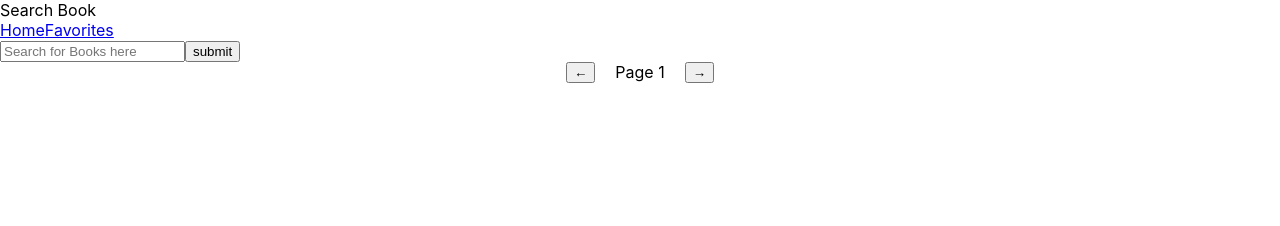
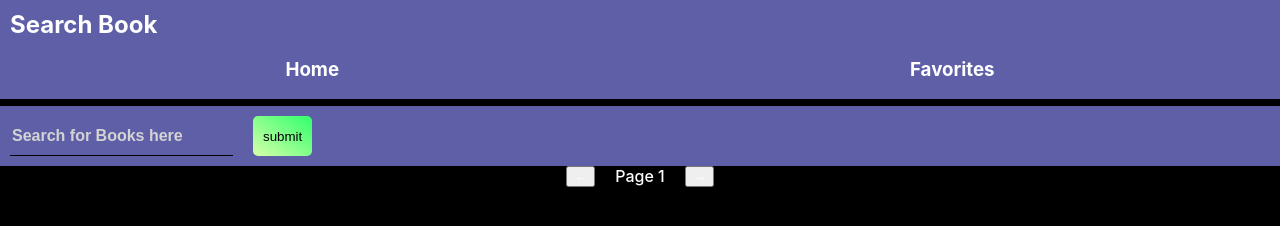
Before and after one commit to TheGetitGuy/bookapp, a React app: page / in a window 1280 px wide. Built offline with nearby package versions, Linux system fonts and the light colour scheme.

Commit message:
general styling

```diff
--- a/src/Components/BookSearch.css
+++ b/src/Components/BookSearch.css
@@ -8,7 +8,7 @@
   display: flex;
   flex-direction: column;
   justify-content: space-between;
-  background-color: rgb(179, 188, 196);
+  background-color: rgb(137, 137, 137);
   border-radius: 5px;
   margin:5px;
   padding:10px;
@@ -43,8 +43,48 @@
 }
 .pageControls > *{
   margin-inline: 10px;
+  color: white;
+  font-weight: 500;
+  margin-bottom:50px;
 }
 .bookDescription{
   flex: 1 1;
   overflow-y: auto;
 }
+form{
+  display: flex;
+  gap: 20px 20px;
+  background-color: var(--purple);
+  padding: 10px;
+}
+.searchInput{
+  color: white;
+  font-size: medium;
+  font-weight: 700;
+  text-decoration: none;
+  border: none;
+  outline: none;
+  background-color: transparent;
+  border-bottom: 1px solid black;
+}
+.searchInput::placeholder{
+  color: lightgrey;
+}
+form > button{
+  border: none;
+  background: rgb(215,255,171);
+  background: linear-gradient(35deg, rgba(215,255,171,1) 0%, rgba(48,255,106,1) 100%);
+  border-radius: 5px;
+  padding: 10px;
+  height: 40px;
+  transition: background 100ms;
+}
+form > button:hover{
+
+  background: linear-gradient(35deg, rgb(145, 216, 70) 0%, rgb(191, 236, 204) 100%);
+  cursor: pointer;
+}
+form > .loadingNotif{
+  margin: 0;
+  padding: 0;
+ }
--- a/src/Components/BookSearch.js
+++ b/src/Components/BookSearch.js
@@ -1,5 +1,6 @@
 import { useSelector, useDispatch } from "react-redux"
 import { useState } from "react"
+import loadingIcon from "./assets/loader.gif"
 import { fetchBookData, toggleWishlisted, incrementPage, decrementPage } from "./redux/bookSlice.js"
 import Book from "./Book.js"
 import useDebounce from "./useDebounce.js"
@@ -7,7 +8,7 @@ import "./BookSearch.css"
 function BookSearch() {
   const dispatch = useDispatch()
   const [queryString, setQueryString] = useState("")
-  const {loadingBooks, page} = useSelector((state)=>state.bookSlice)
+  const { loadingBooks, page } = useSelector((state) => state.bookSlice)
   const debounce = useDebounce(500)
   function handleSubmit(e) {
     e.preventDefault()
@@ -34,9 +35,9 @@ function BookSearch() {
   return (
     <div>
       <form onSubmit={handleSubmit}>
-        <input onChange={handleTextChange} type="text" placeholder="Search for Books here" />
+        <input className="searchInput" onChange={handleTextChange} type="text" placeholder="Search for Books here" />
         <button type="submit"> submit </button>
-        {loadingBooks? <p>Loading</p>:null}
+        {loadingBooks ? <img src={loadingIcon} alt="Loading" className="loadingNotif" height="40px"/>: null}
 
       </form>
       <div className="booksHolder">
@@ -45,9 +46,9 @@ function BookSearch() {
         }
       </div>
       <div className="pageControls">
-      <button onClick={()=>{dispatch(decrementPage()); dispatch(fetchBookData(queryString))}}>←</button>
-      <div>Page {page}</div>
-      <button onClick={()=>{dispatch(incrementPage()); dispatch(fetchBookData(queryString))}}>→</button>
+        <button onClick={() => { dispatch(decrementPage()); dispatch(fetchBookData(queryString)) }}>←</button>
+        <div>Page {page}</div>
+        <button onClick={() => { dispatch(incrementPage()); dispatch(fetchBookData(queryString)) }}>→</button>
       </div>
     </div>
   )
--- /dev/null
+++ b/src/Components/Layout.css
@@ -0,0 +1,35 @@
+body,:root{
+    margin: 0;
+    padding: 0;
+    width: 100%;
+    height: 100%;
+    --purple: rgb(95, 95, 168);
+    background: rgb(0, 0, 0);
+}
+
+.headerContainer{
+    background-color: var(--purple);
+    border-bottom: solid 5px black;
+    color: white;
+    width: calc(100% -10px);
+    padding-top: 10px;
+}
+.linksContainer{
+    display: flex;
+    width:100%;
+    justify-content: space-around;
+    border-bottom: solid 2px black;
+}
+.headerContainer > h2{
+    margin: 10px;
+    display: inline;
+}
+.linksContainer a{
+    color:white;
+    text-decoration: none;
+    transition: transform 100ms;
+}
+.linksContainer a:hover{
+    transform: scale(1.2);
+    transform: translate(100px 100px);
+}
--- a/src/Components/Layout.js
+++ b/src/Components/Layout.js
@@ -1,14 +1,16 @@
 import { Link, Outlet } from "react-router-dom";
-
+import "./Layout.css"
 export default function Layout() {
 
   return (
     <>
-      <div>
-        <div> Search Book </div>
-        <Link to="/">Home</Link>
-        <Link to="/favorites" key="keyToRerender">Favorites</Link>
+    <div className="headerContainer">
+        <h2> Search Book </h2>
+      <div className="linksContainer">
+        <Link to="/"><h3>Home</h3></Link>
+        <Link to="/favorites" key="keyToRerender"><h3>Favorites</h3></Link>
       </div>
+    </div>
       <Outlet />
     </>
   )
```
Also changed, not shown: src/Components/redux/bookSlice.js (+9 -9 lines), src/Components/assets/loader.gif (added).
